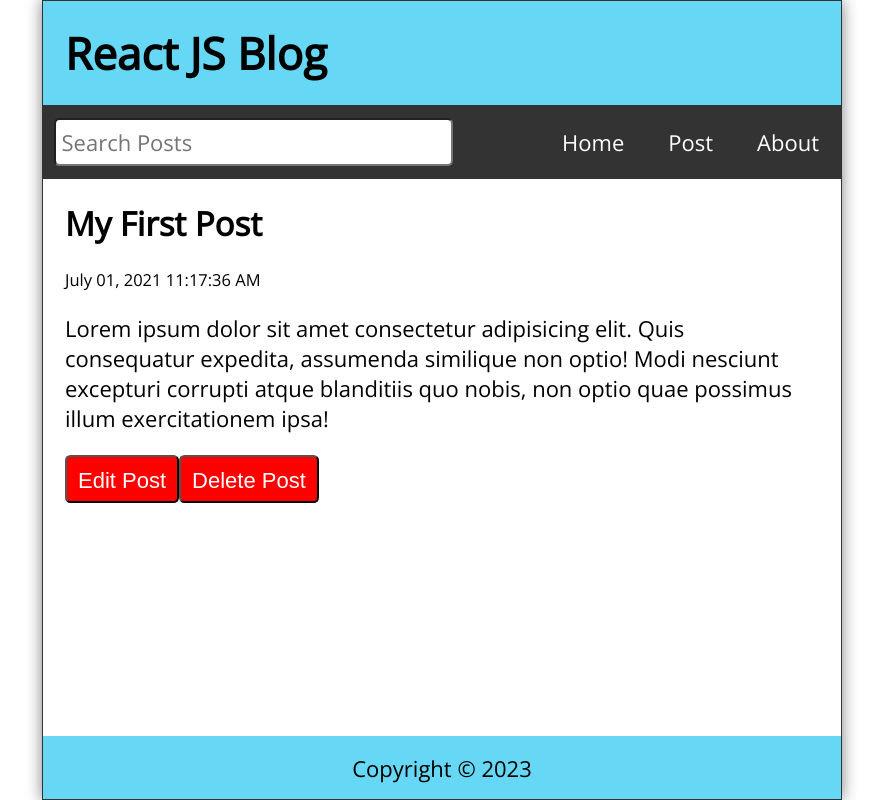
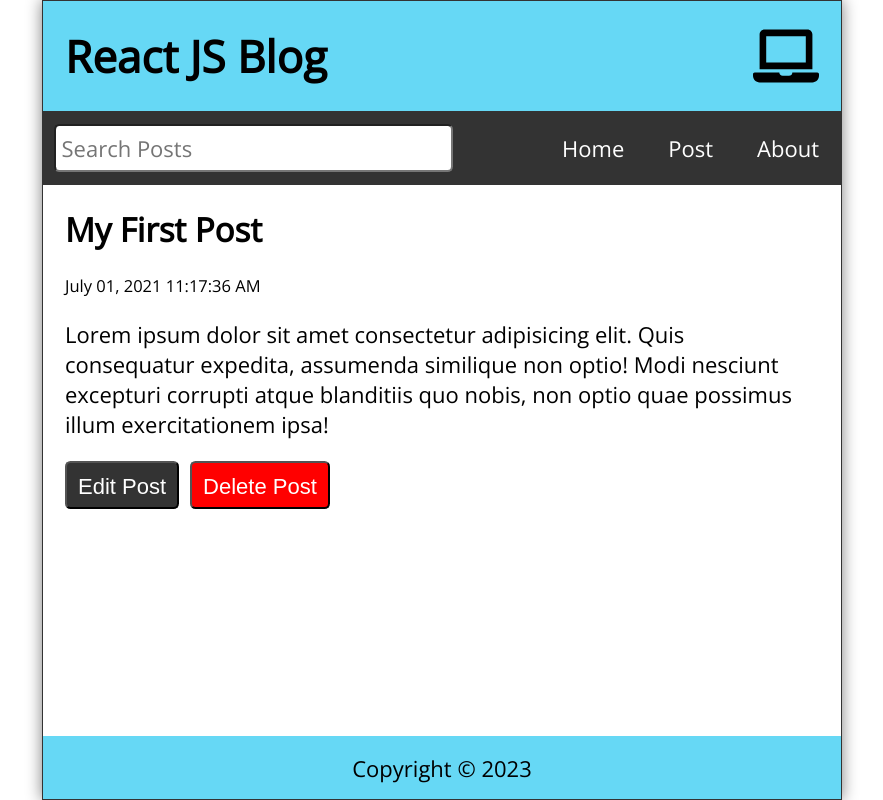
Before and after one commit to ahmetaydar/basic-blog-project-react-router, a React (Create React App) app: page /post/1 in a window 1280 px wide. Shown: the whole page, without its empty margins (198-1081 px from the left). Built offline with nearby package versions, Linux system fonts and the light colour scheme; data requests are answered from the project's data file.

Commit message:
custom hooks

```diff
--- a/package.json
+++ b/package.json
@@ -10,6 +10,7 @@
     "date-fns": "^2.30.0",
     "react": "^18.2.0",
     "react-dom": "^18.2.0",
+    "react-icons": "^4.8.0",
     "react-router-dom": "^6.11.1",
     "react-scripts": "^5.0.1",
     "web-vitals": "^2.1.4"
--- a/src/Header.js
+++ b/src/Header.js
@@ -1,9 +1,16 @@
 import React from "react";
-
-const Header = ({ title }) => {
+import { FaLaptop, FaTabletAlt, FaMobileAlt } from "react-icons/fa";
+const Header = ({ title, width }) => {
   return (
     <header className="Header">
       <h1>{title}</h1>
+      {width < 768 ? (
+        <FaMobileAlt />
+      ) : width < 992 ? (
+        <FaTabletAlt />
+      ) : (
+        <FaLaptop />
+      )}
     </header>
   );
 };
--- a/src/Layout.js
+++ b/src/Layout.js
@@ -3,10 +3,13 @@
 import Nav from "./Nav";
 import Footer from "./Footer";
 import { Outlet } from "react-router-dom";
+import useWindowSize from "./hooks/useWindowSize";
+
 const Layout = ({ search, setSearch }) => {
+  const { width } = useWindowSize();
   return (
     <div className="App">
-      <Header title="React JS Blog" />
+      <Header title="React JS Blog" width={width} />
       <Nav search={search} setSearch={setSearch} />
       <Outlet />
       <Footer />
--- /dev/null
+++ b/src/hooks/useWindowSize.js
@@ -0,0 +1,32 @@
+import { useState, useEffect } from "react";
+
+const useWindowSize = () => {
+  const [windowSize, setWindowSize] = useState({
+    width: undefined,
+    height: undefined,
+  });
+
+  useEffect(() => {
+    const handleResize = () => {
+      setWindowSize({
+        width: window.innerWidth,
+        height: window.innerHeight,
+      });
+    };
+
+    handleResize();
+
+    window.addEventListener("resize", handleResize);
+
+    const cleanUp = () => {
+      console.log("runs if a useEffect dependency changes");
+      window.removeEventListener("resize", handleResize);
+    };
+
+    return cleanUp;
+  }, []);
+
+  return windowSize;
+};
+
+export default useWindowSize;
--- a/src/index.css
+++ b/src/index.css
@@ -206,11 +206,10 @@
   cursor: pointer;
 }
 
-.Missing h2,
-.PostPage h2,
 .Missing p,
-.PostPage p {
-  margin-bottom: 1rem;
+.PostPage p,
+.NewPost p {
+  margin-top: 1rem;
 }
 
 .PostPage button {
@@ -218,10 +217,19 @@
   min-width: 48px;
   border-radius: 0.25rem;
   padding: 0.5rem;
+  margin-right: 0.5rem;
   font-size: 1rem;
-  background-color: red;
+
   color: #fff;
   cursor: pointer;
+}
+
+.deleteButton {
+  background-color: red;
+}
+
+.editButton {
+  background-color: #333;
 }
 
 .statusMsg {
```
Also changed, not shown: 1 other file (tests, documents, lock files or other folders).
